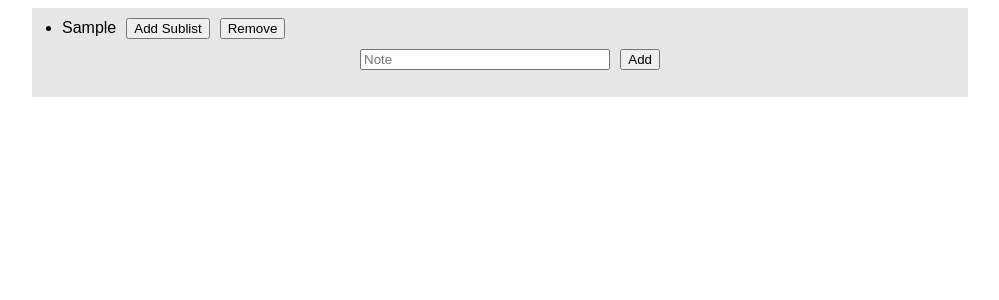
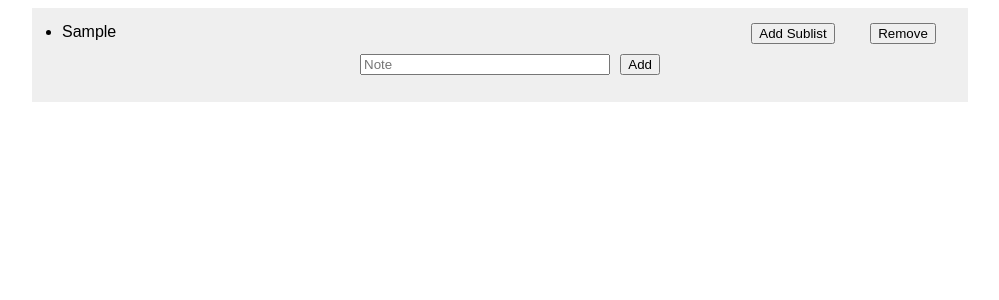
Before and after one commit to clearly1/list_of_notes, a React (Create React App) app: page / in a window 1280 px wide. Both pictures are taken after typing "Sample" into the empty fields and a click on the button "Add". Shown: the top 300 px of the page, without its empty margins (140-1139 px from the left). Built offline with nearby package versions, Linux system fonts and the light colour scheme.

Commit message:
buttons positioned

```diff
--- a/src/components/AddElemForm/AddElemFormStyles.module.sass
+++ b/src/components/AddElemForm/AddElemFormStyles.module.sass
@@ -3,6 +3,8 @@
   position: relative
   width: 300px
   margin: 10px 0 17px
+  button
+    margin-left: 10px
 
 .errorMessage
   color: #980000
@@ -10,8 +12,7 @@
   position: absolute
   top: 100%
 
-button
-  margin-left: 10px
+
 
 .fieldContainer
   width: 100%
--- a/src/components/ListContainer/ListContainerStyles.module.sass
+++ b/src/components/ListContainer/ListContainerStyles.module.sass
@@ -2,7 +2,7 @@
   width: 70vw
   display: flex
   flex-direction: column
-  background-color: #e7e7e7
+  background-color: #efefef
   padding: 10px 10px 10px 30px
   margin: 0
   align-items: center
--- a/src/components/ListElem/ListElem.js
+++ b/src/components/ListElem/ListElem.js
@@ -12,22 +12,34 @@ function ListElem(props) {
 
     return (
         <li className={styles.listElemContainer}>
+            <div className={styles.flexContainer}>
                 {props.item.value}
+                <div className={styles.buttonsContainer}>
+                    <div className={styles.buttonWrapper} >
                         {
                             props.index !== 0 &&
                             <button onClick={() => props.up(pathToElem, pathToPrevElem)}>up</button>
                         }
+                    </div>
+                    <div className={styles.buttonWrapper} >
                         {
                             props.index < props.currentList.length - 1 &&
                             <button onClick={() => props.down(pathToElem, pathToNextElem)}>down</button>
                         }
+                    </div>
+                    <div className={styles.buttonWrapper} >
                         {
                             props.item.subList ?
                                 <button onClick={() => props.removeSubList(pathToSubList)}>Remove Sublist</button>
                                 :
                                 <button onClick={() => props.addSubList(pathToSubList)}>Add Sublist</button>
                         }
+                    </div>
+                    <div className={styles.buttonWrapper}>
                         <button onClick={() => props.remove(pathToElem, pathToCurrentList)}>Remove</button>
+                    </div>
+                </div>
+            </div>
             {
                 props.item.subList &&
                 <ul>
--- a/src/components/ListElem/ListElemStyles.module.sass
+++ b/src/components/ListElem/ListElemStyles.module.sass
@@ -3,3 +3,26 @@
   width: 100%
   word-wrap: break-word
   box-sizing: border-box
+  margin-top: 5px
+
+.flexContainer
+  display: flex
+  word-break: break-word
+
+.buttonsContainer
+  margin-left: auto
+  display: flex
+
+.buttonsContainer:hover
+  button
+    cursor: pointer
+
+.flexContainer:hover
+    background-color: #f7fffc !important
+    transition: 0.3s
+
+.buttonWrapper
+  width: 110px
+  button
+    display: flex
+    margin: 0 auto
```
Lines whose indentation alone changed are shown as unchanged.
